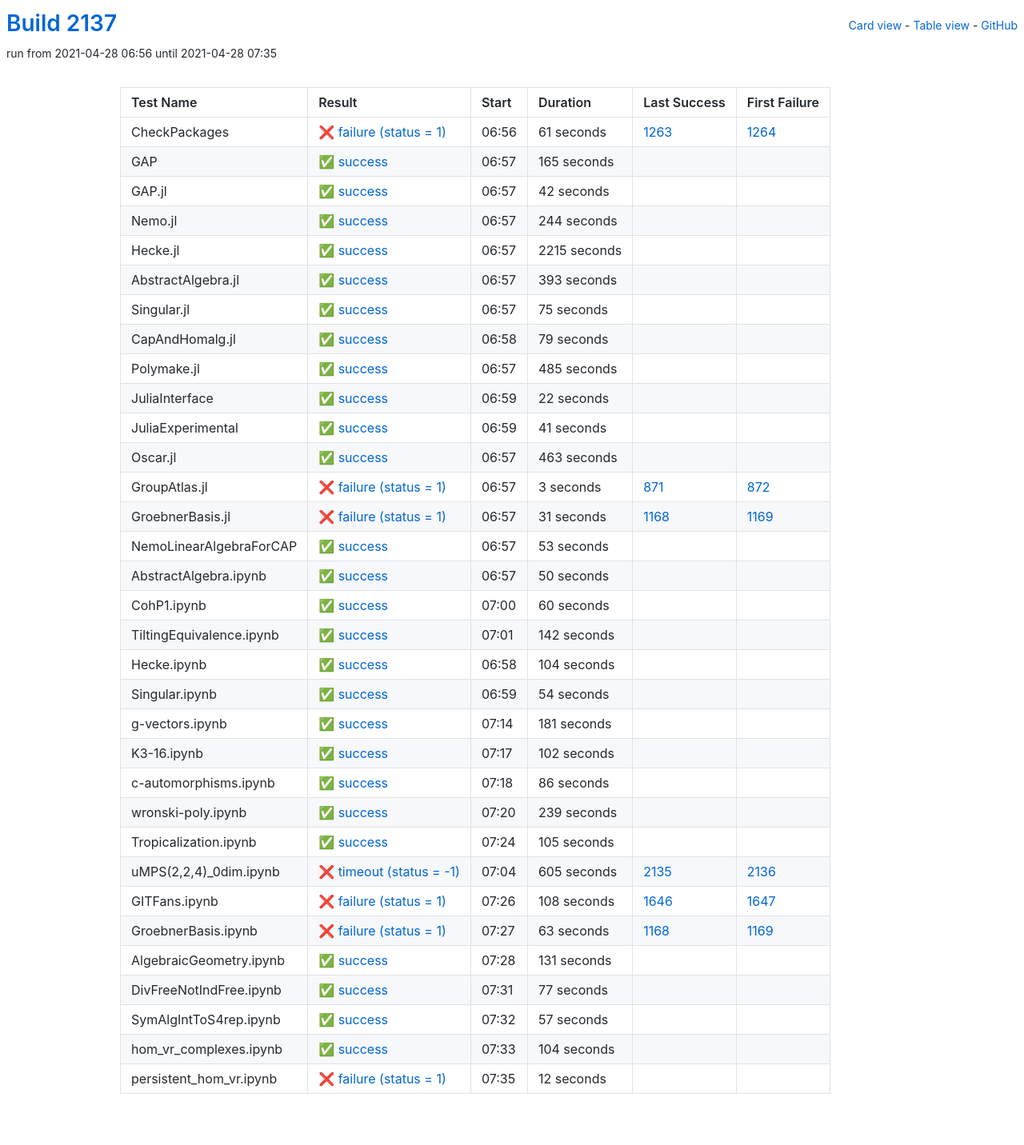
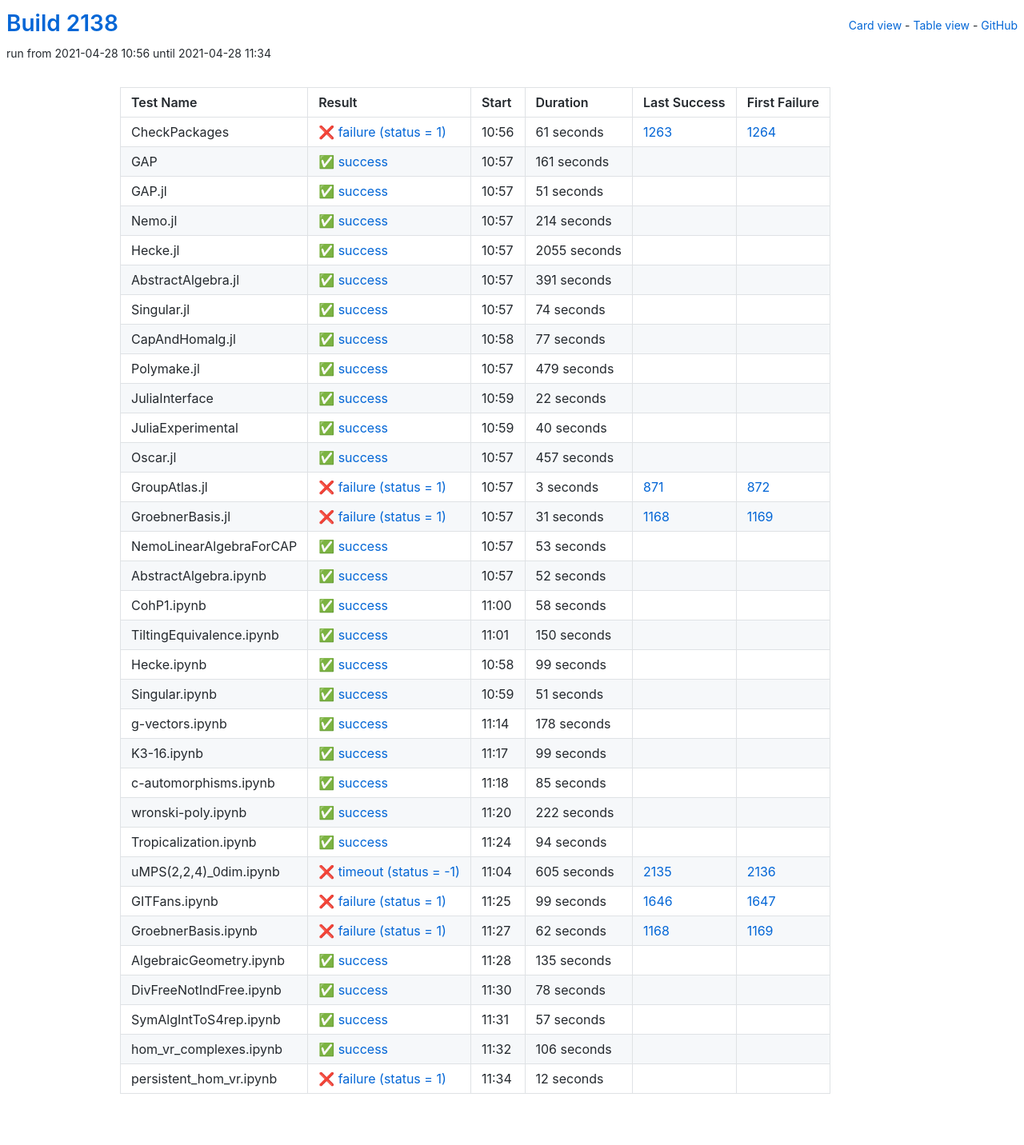
Before and after one commit to oscar-system/oscar-ci-status-stable, a Jekyll site: the page built from table.html, in a window 1280 px wide. Shown: the whole page at 80% size. Built offline with Jekyll 4.4.1, drawn with Linux system fonts in a browser that asks for light colours.

Commit message:
Build #2138

```diff
--- a/_data/ci.yml
+++ b/_data/ci.yml
@@ -1,6 +1,6 @@
 ---
-build: 2137
-build_url: https://oscarci.mathematik.uni-kl.de/job/oscar-stable/2137/
+build: 2138
+build_url: https://oscarci.mathematik.uni-kl.de/job/oscar-stable/2138/
 job: oscar-stable
 organization: oscar-system
 repo: oscar-ci-status-stable
@@ -8,8 +8,8 @@ repourl: https://github.com/oscar-system/oscar-ci-status-stable
 tests:
 - name: CheckPackages
   id: checkpackages
-  log: https://oscarci.mathematik.uni-kl.de/job/oscar-stable/2137/artifact/logs/build-2137/CheckPackages.log
-  start: 2021-04-28 06:56
+  log: https://oscarci.mathematik.uni-kl.de/job/oscar-stable/2138/artifact/logs/build-2138/CheckPackages.log
+  start: 2021-04-28 10:56
   success: false
   exitcode: 1
   status: failure
@@ -20,104 +20,104 @@ tests:
   first_failure_url: https://oscarci.mathematik.uni-kl.de/job/oscar-stable/1264/
 - name: GAP
   id: gap
-  log: https://oscarci.mathematik.uni-kl.de/job/oscar-stable/2137/artifact/logs/build-2137/GAP.log
-  start: 2021-04-28 06:57
+  log: https://oscarci.mathematik.uni-kl.de/job/oscar-stable/2138/artifact/logs/build-2138/GAP.log
+  start: 2021-04-28 10:57
   success: true
   exitcode: 0
   status: success
-  duration: 165
+  duration: 161
   last_success: false
   last_success_url:
   first_failure: false
   first_failure_url:
 - name: GAP.jl
   id: gap-jl
-  log: https://oscarci.mathematik.uni-kl.de/job/oscar-stable/2137/artifact/logs/build-2137/GAP.jl.log
-  start: 2021-04-28 06:57
+  log: https://oscarci.mathematik.uni-kl.de/job/oscar-stable/2138/artifact/logs/build-2138/GAP.jl.log
+  start: 2021-04-28 10:57
   success: true
   exitcode: 0
   status: success
-  duration: 42
+  duration: 51
   last_success: false
   last_success_url:
   first_failure: false
   first_failure_url:
 - name: Nemo.jl
   id: nemo-jl
-  log: https://oscarci.mathematik.uni-kl.de/job/oscar-stable/2137/artifact/logs/build-2137/Nemo.jl.log
-  start: 2021-04-28 06:57
+  log: https://oscarci.mathematik.uni-kl.de/job/oscar-stable/2138/artifact/logs/build-2138/Nemo.jl.log
+  start: 2021-04-28 10:57
   success: true
   exitcode: 0
   status: success
-  duration: 244
+  duration: 214
   last_success: false
   last_success_url:
   first_failure: false
   first_failure_url:
 - name: Hecke.jl
   id: hecke-jl
-  log: https://oscarci.mathematik.uni-kl.de/job/oscar-stable/2137/artifact/logs/build-2137/Hecke.jl.log
-  start: 2021-04-28 06:57
+  log: https://oscarci.mathematik.uni-kl.de/job/oscar-stable/2138/artifact/logs/build-2138/Hecke.jl.log
+  start: 2021-04-28 10:57
   success: true
   exitcode: 0
   status: success
-  duration: 2215
+  duration: 2055
   last_success: false
   last_success_url:
   first_failure: false
   first_failure_url:
 - name: AbstractAlgebra.jl
   id: abstractalgebra-jl
-  log: https://oscarci.mathematik.uni-kl.de/job/oscar-stable/2137/artifact/logs/build-2137/AbstractAlgebra.jl.log
-  start: 2021-04-28 06:57
+  log: https://oscarci.mathematik.uni-kl.de/job/oscar-stable/2138/artifact/logs/build-2138/AbstractAlgebra.jl.log
+  start: 2021-04-28 10:57
   success: true
   exitcode: 0
   status: success
-  duration: 393
+  duration: 391
   last_success: false
   last_success_url:
   first_failure: false
   first_failure_url:
 - name: Singular.jl
   id: singular-jl
-  log: https://oscarci.mathematik.uni-kl.de/job/oscar-stable/2137/artifact/logs/build-2137/Singular.jl.log
-  start: 2021-04-28 06:57
+  log: https://oscarci.mathematik.uni-kl.de/job/oscar-stable/2138/artifact/logs/build-2138/Singular.jl.log
+  start: 2021-04-28 10:57
   success: true
   exitcode: 0
   status: success
-  duration: 75
+  duration: 74
   last_success: false
   last_success_url:
   first_failure: false
   first_failure_url:
 - name: CapAndHomalg.jl
   id: capandhomalg-jl
-  log: https://oscarci.mathematik.uni-kl.de/job/oscar-stable/2137/artifact/logs/build-2137/CapAndHomalg.jl.log
-  start: 2021-04-28 06:58
+  log: https://oscarci.mathematik.uni-kl.de/job/oscar-stable/2138/artifact/logs/build-2138/CapAndHomalg.jl.log
+  start: 2021-04-28 10:58
   success: true
   exitcode: 0
   status: success
-  duration: 79
+  duration: 77
   last_success: false
   last_success_url:
   first_failure: false
   first_failure_url:
 - name: Polymake.jl
   id: polymake-jl
-  log: https://oscarci.mathematik.uni-kl.de/job/oscar-stable/2137/artifact/logs/build-2137/Polymake.jl.log
-  start: 2021-04-28 06:57
+  log: https://oscarci.mathematik.uni-kl.de/job/oscar-stable/2138/artifact/logs/build-2138/Polymake.jl.log
+  start: 2021-04-28 10:57
   success: true
   exitcode: 0
   status: success
-  duration: 485
+  duration: 479
   last_success: false
   last_success_url:
   first_failure: false
   first_failure_url:
 - name: JuliaInterface
   id: juliainterface
-  log: https://oscarci.mathematik.uni-kl.de/job/oscar-stable/2137/artifact/logs/build-2137/JuliaInterface.log
-  start: 2021-04-28 06:59
+  log: https://oscarci.mathematik.uni-kl.de/job/oscar-stable/2138/artifact/logs/build-2138/JuliaInterface.log
+  start: 2021-04-28 10:59
   success: true
   exitcode: 0
   status: success
@@ -128,32 +128,32 @@ tests:
   first_failure_url:
 - name: JuliaExperimental
   id: juliaexperimental
-  log: https://oscarci.mathematik.uni-kl.de/job/oscar-stable/2137/artifact/logs/build-2137/JuliaExperimental.log
-  start: 2021-04-28 06:59
+  log: https://oscarci.mathematik.uni-kl.de/job/oscar-stable/2138/artifact/logs/build-2138/JuliaExperimental.log
+  start: 2021-04-28 10:59
   success: true
   exitcode: 0
   status: success
-  duration: 41
+  duration: 40
   last_success: false
   last_success_url:
   first_failure: false
   first_failure_url:
 - name: Oscar.jl
   id: oscar-jl
-  log: https://oscarci.mathematik.uni-kl.de/job/oscar-stable/2137/artifact/logs/build-2137/Oscar.jl.log
-  start: 2021-04-28 06:57
+  log: https://oscarci.mathematik.uni-kl.de/job/oscar-stable/2138/artifact/logs/build-2138/Oscar.jl.log
+  start: 2021-04-28 10:57
   success: true
   exitcode: 0
   status: success
-  duration: 463
+  duration: 457
   last_success: false
   last_success_url:
   first_failure: false
   first_failure_url:
 - name: GroupAtlas.jl
   id: groupatlas-jl
-  log: https://oscarci.mathematik.uni-kl.de/job/oscar-stable/2137/artifact/logs/build-2137/GroupAtlas.jl.log
-  start: 2021-04-28 06:57
+  log: https://oscarci.mathematik.uni-kl.de/job/oscar-stable/2138/artifact/logs/build-2138/GroupAtlas.jl.log
+  start: 2021-04-28 10:57
   success: false
   exitcode: 1
   status: failure
@@ -164,8 +164,8 @@ tests:
   first_failure_url: https://oscarci.mathematik.uni-kl.de/job/oscar-stable/872/
 - name: GroebnerBasis.jl
   id: groebnerbasis-jl
-  log: https://oscarci.mathematik.uni-kl.de/job/oscar-stable/2137/artifact/logs/build-2137/GroebnerBasis.jl.log
-  start: 2021-04-28 06:57
+  log: https://oscarci.mathematik.uni-kl.de/job/oscar-stable/2138/artifact/logs/build-2138/GroebnerBasis.jl.log
+  start: 2021-04-28 10:57
   success: false
   exitcode: 1
   status: failure
@@ -176,8 +176,8 @@ tests:
   first_failure_url: https://oscarci.mathematik.uni-kl.de/job/oscar-stable/1169/
 - name: NemoLinearAlgebraForCAP
   id: nemolinearalgebraforcap
-  log: https://oscarci.mathematik.uni-kl.de/job/oscar-stable/2137/artifact/logs/build-2137/NemoLinearAlgebraForCAP.log
-  start: 2021-04-28 06:57
+  log: https://oscarci.mathematik.uni-kl.de/job/oscar-stable/2138/artifact/logs/build-2138/NemoLinearAlgebraForCAP.log
+  start: 2021-04-28 10:57
   success: true
   exitcode: 0
   status: success
@@ -188,128 +188,128 @@ tests:
   first_failure_url:
 - name: AbstractAlgebra.ipynb
   id: abstractalgebra-ipynb
-  log: https://oscarci.mathematik.uni-kl.de/job/oscar-stable/2137/artifact/logs/build-2137/AbstractAlgebra.ipynb.log
-  start: 2021-04-28 06:57
+  log: https://oscarci.mathematik.uni-kl.de/job/oscar-stable/2138/artifact/logs/build-2138/AbstractAlgebra.ipynb.log
+  start: 2021-04-28 10:57
   success: true
   exitcode: 0
   status: success
-  duration: 50
+  duration: 52
   last_success: false
   last_success_url:
   first_failure: false
   first_failure_url:
 - name: CohP1.ipynb
   id: cohp1-ipynb
-  log: https://oscarci.mathematik.uni-kl.de/job/oscar-stable/2137/artifact/logs/build-2137/CohP1.ipynb.log
-  start: 2021-04-28 07:00
+  log: https://oscarci.mathematik.uni-kl.de/job/oscar-stable/2138/artifact/logs/build-2138/CohP1.ipynb.log
+  start: 2021-04-28 11:00
   success: true
   exitcode: 0
   status: success
-  duration: 60
+  duration: 58
   last_success: false
   last_success_url:
   first_failure: false
   first_failure_url:
 - name: TiltingEquivalence.ipynb
   id: tiltingequivalence-ipynb
-  log: https://oscarci.mathematik.uni-kl.de/job/oscar-stable/2137/artifact/logs/build-2137/TiltingEquivalence.ipynb.log
-  start: 2021-04-28 07:01
+  log: https://oscarci.mathematik.uni-kl.de/job/oscar-stable/2138/artifact/logs/build-2138/TiltingEquivalence.ipynb.log
+  start: 2021-04-28 11:01
   success: true
   exitcode: 0
   status: success
-  duration: 142
+  duration: 150
   last_success: false
   last_success_url:
   first_failure: false
   first_failure_url:
 - name: Hecke.ipynb
   id: hecke-ipynb
-  log: https://oscarci.mathematik.uni-kl.de/job/oscar-stable/2137/artifact/logs/build-2137/Hecke.ipynb.log
-  start: 2021-04-28 06:58
+  log: https://oscarci.mathematik.uni-kl.de/job/oscar-stable/2138/artifact/logs/build-2138/Hecke.ipynb.log
+  start: 2021-04-28 10:58
   success: true
   exitcode: 0
   status: success
-  duration: 104
+  duration: 99
   last_success: false
   last_success_url:
   first_failure: false
   first_failure_url:
 - name: Singular.ipynb
   id: singular-ipynb
-  log: https://oscarci.mathematik.uni-kl.de/job/oscar-stable/2137/artifact/logs/build-2137/Singular.ipynb.log
-  start: 2021-04-28 06:59
+  log: https://oscarci.mathematik.uni-kl.de/job/oscar-stable/2138/artifact/logs/build-2138/Singular.ipynb.log
+  start: 2021-04-28 10:59
   success: true
   exitcode: 0
   status: success
-  duration: 54
+  duration: 51
   last_success: false
   last_success_url:
   first_failure: false
   first_failure_url:
 - name: g-vectors.ipynb
   id: g-vectors-ipynb
-  log: https://oscarci.mathematik.uni-kl.de/job/oscar-stable/2137/artifact/logs/build-2137/g-vectors.ipynb.log
-  start: 2021-04-28 07:14
+  log: https://oscarci.mathematik.uni-kl.de/job/oscar-stable/2138/artifact/logs/build-2138/g-vectors.ipynb.log
+  start: 2021-04-28 11:14
   success: true
   exitcode: 0
   status: success
-  duration: 181
+  duration: 178
   last_success: false
   last_success_url:
   first_failure: false
   first_failure_url:
 - name: K3-16.ipynb
   id: k3-16-ipynb
-  log: https://oscarci.mathematik.uni-kl.de/job/oscar-stable/2137/artifact/logs/build-2137/K3-16.ipynb.log
-  start: 2021-04-28 07:17
+  log: https://oscarci.mathematik.uni-kl.de/job/oscar-stable/2138/artifact/logs/build-2138/K3-16.ipynb.log
+  start: 2021-04-28 11:17
   success: true
   exitcode: 0
   status: success
-  duration: 102
+  duration: 99
   last_success: false
   last_success_url:
   first_failure: false
   first_failure_url:
 - name: c-automorphisms.ipynb
   id: c-automorphisms-ipynb
-  log: https://oscarci.mathematik.uni-kl.de/job/oscar-stable/2137/artifact/logs/build-2137/c-automorphisms.ipynb.log
-  start: 2021-04-28 07:18
+  log: https://oscarci.mathematik.uni-kl.de/job/oscar-stable/2138/artifact/logs/build-2138/c-automorphisms.ipynb.log
+  start: 2021-04-28 11:18
   success: true
   exitcode: 0
   status: success
-  duration: 86
+  duration: 85
   last_success: false
   last_success_url:
   first_failure: false
   first_failure_url:
 - name: wronski-poly.ipynb
   id: wronski-poly-ipynb
-  log: https://oscarci.mathematik.uni-kl.de/job/oscar-stable/2137/artifact/logs/build-2137/wronski-poly.ipynb.log
-  start: 2021-04-28 07:20
+  log: https://oscarci.mathematik.uni-kl.de/job/oscar-stable/2138/artifact/logs/build-2138/wronski-poly.ipynb.log
+  start: 2021-04-28 11:20
   success: true
   exitcode: 0
   status: success
-  duration: 239
+  duration: 222
   last_success: false
   last_success_url:
   first_failure: false
   first_failure_url:
 - name: Tropicalization.ipynb
   id: tropicalization-ipynb
-  log: https://oscarci.mathematik.uni-kl.de/job/oscar-stable/2137/artifact/logs/build-2137/Tropicalization.ipynb.log
-  start: 2021-04-28 07:24
+  log: https://oscarci.mathematik.uni-kl.de/job/oscar-stable/2138/artifact/logs/build-2138/Tropicalization.ipynb.log
+  start: 2021-04-28 11:24
   success: true
   exitcode: 0
   status: success
-  duration: 105
+  duration: 94
   last_success: false
   last_success_url:
   first_failure: false
   first_failure_url:
 - name: uMPS(2,2,4)_0dim.ipynb
   id: umps-2-2-4-0dim-ipynb
-  log: https://oscarci.mathematik.uni-kl.de/job/oscar-stable/2137/artifact/logs/build-2137/uMPS-2-2-4-_0dim.ipynb.log
-  start: 2021-04-28 07:04
+  log: https://oscarci.mathematik.uni-kl.de/job/oscar-stable/2138/artifact/logs/build-2138/uMPS-2-2-4-_0dim.ipynb.log
+  start: 2021-04-28 11:04
   success: false
   exitcode: -1
   status: timeout
@@ -320,56 +320,56 @@ tests:
   first_failure_url: https://oscarci.mathematik.uni-kl.de/job/oscar-stable/2136/
 - name: GITFans.ipynb
   id: gitfans-ipynb
-  log: https://oscarci.mathematik.uni-kl.de/job/oscar-stable/2137/artifact/logs/build-2137/GITFans.ipynb.log
-  start: 2021-04-28 07:26
+  log: https://oscarci.mathematik.uni-kl.de/job/oscar-stable/2138/artifact/logs/build-2138/GITFans.ipynb.log
+  start: 2021-04-28 11:25
   success: false
   exitcode: 1
   status: failure
-  duration: 108
+  duration: 99
   last_success: 1646
   last_success_url: https://oscarci.mathematik.uni-kl.de/job/oscar-stable/1646/
   first_failure: 1647
   first_failure_url: https://oscarci.mathematik.uni-kl.de/job/oscar-stable/1647/
 - name: GroebnerBasis.ipynb
   id: groebnerbasis-ipynb
-  log: https://oscarci.mathematik.uni-kl.de/job/oscar-stable/2137/artifact/logs/build-2137/GroebnerBasis.ipynb.log
-  start: 2021-04-28 07:27
+  log: https://oscarci.mathematik.uni-kl.de/job/oscar-stable/2138/artifact/logs/build-2138/GroebnerBasis.ipynb.log
+  start: 2021-04-28 11:27
   success: false
   exitcode: 1
   status: failure
-  duration: 63
+  duration: 62
   last_success: 1168
   last_success_url: https://oscarci.mathematik.uni-kl.de/job/oscar-stable/1168/
   first_failure: 1169
   first_failure_url: https://oscarci.mathematik.uni-kl.de/job/oscar-stable/1169/
 - name: AlgebraicGeometry.ipynb
   id: algebraicgeometry-ipynb
-  log: https://oscarci.mathematik.uni-kl.de/job/oscar-stable/2137/artifact/logs/build-2137/AlgebraicGeometry.ipynb.log
-  start: 2021-04-28 07:28
+  log: https://oscarci.mathematik.uni-kl.de/job/oscar-stable/2138/artifact/logs/build-2138/AlgebraicGeometry.ipynb.log
+  start: 2021-04-28 11:28
   success: true
   exitcode: 0
   status: success
-  duration: 131
+  duration: 135
   last_success: false
   last_success_url:
   first_failure: false
   first_failure_url:
 - name: DivFreeNotIndFree.ipynb
   id: divfreenotindfree-ipynb
-  log: https://oscarci.mathematik.uni-kl.de/job/oscar-stable/2137/artifact/logs/build-2137/DivFreeNotIndFree.ipynb.log
-  start: 2021-04-28 07:31
+  log: https://oscarci.mathematik.uni-kl.de/job/oscar-stable/2138/artifact/logs/build-2138/DivFreeNotIndFree.ipynb.log
+  start: 2021-04-28 11:30
   success: true
   exitcode: 0
   status: success
-  duration: 77
+  duration: 78
   last_success: false
   last_success_url:
   first_failure: false
   first_failure_url:
 - name: SymAlgIntToS4rep.ipynb
   id: symalginttos4rep-ipynb
-  log: https://oscarci.mathematik.uni-kl.de/job/oscar-stable/2137/artifact/logs/build-2137/SymAlgIntToS4rep.ipynb.log
-  start: 2021-04-28 07:32
+  log: https://oscarci.mathematik.uni-kl.de/job/oscar-stable/2138/artifact/logs/build-2138/SymAlgIntToS4rep.ipynb.log
+  start: 2021-04-28 11:31
   success: true
   exitcode: 0
   status: success
@@ -380,20 +380,20 @@ tests:
   first_failure_url:
 - name: hom_vr_complexes.ipynb
   id: hom-vr-complexes-ipynb
-  log: https://oscarci.mathematik.uni-kl.de/job/oscar-stable/2137/artifact/logs/build-2137/hom_vr_complexes.ipynb.log
-  start: 2021-04-28 07:33
+  log: https://oscarci.mathematik.uni-kl.de/job/oscar-stable/2138/artifact/logs/build-2138/hom_vr_complexes.ipynb.log
+  start: 2021-04-28 11:32
   success: true
   exitcode: 0
   status: success
-  duration: 104
+  duration: 106
   last_success: false
   last_success_url:
   first_failure: false
   first_failure_url:
 - name: persistent_hom_vr.ipynb
   id: persistent-hom-vr-ipynb
-  log: https://oscarci.mathematik.uni-kl.de/job/oscar-stable/2137/artifact/logs/build-2137/persistent_hom_vr.ipynb.log
-  start: 2021-04-28 07:35
+  log: https://oscarci.mathematik.uni-kl.de/job/oscar-stable/2138/artifact/logs/build-2138/persistent_hom_vr.ipynb.log
+  start: 2021-04-28 11:34
   success: false
   exitcode: 1
   status: failure
```
Also changed, not shown: README.md.
